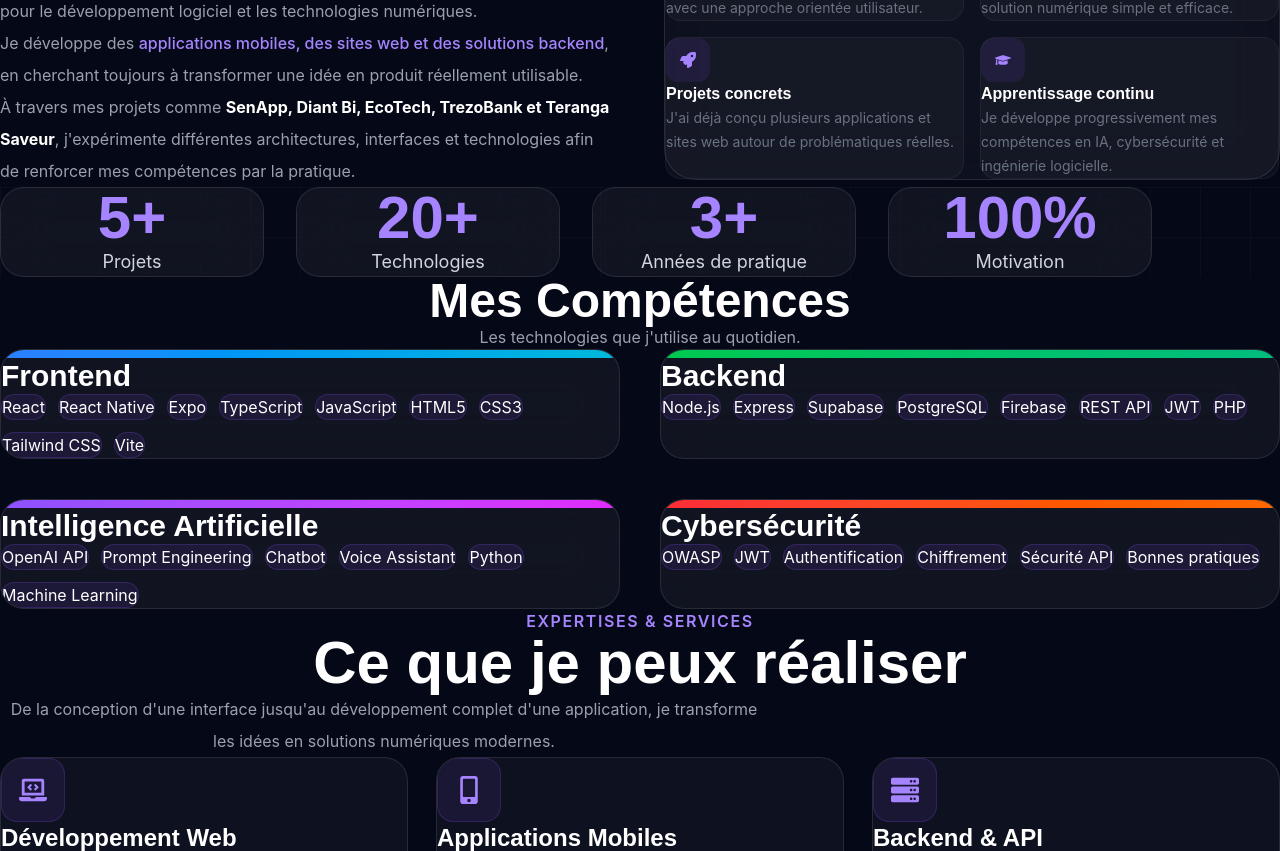
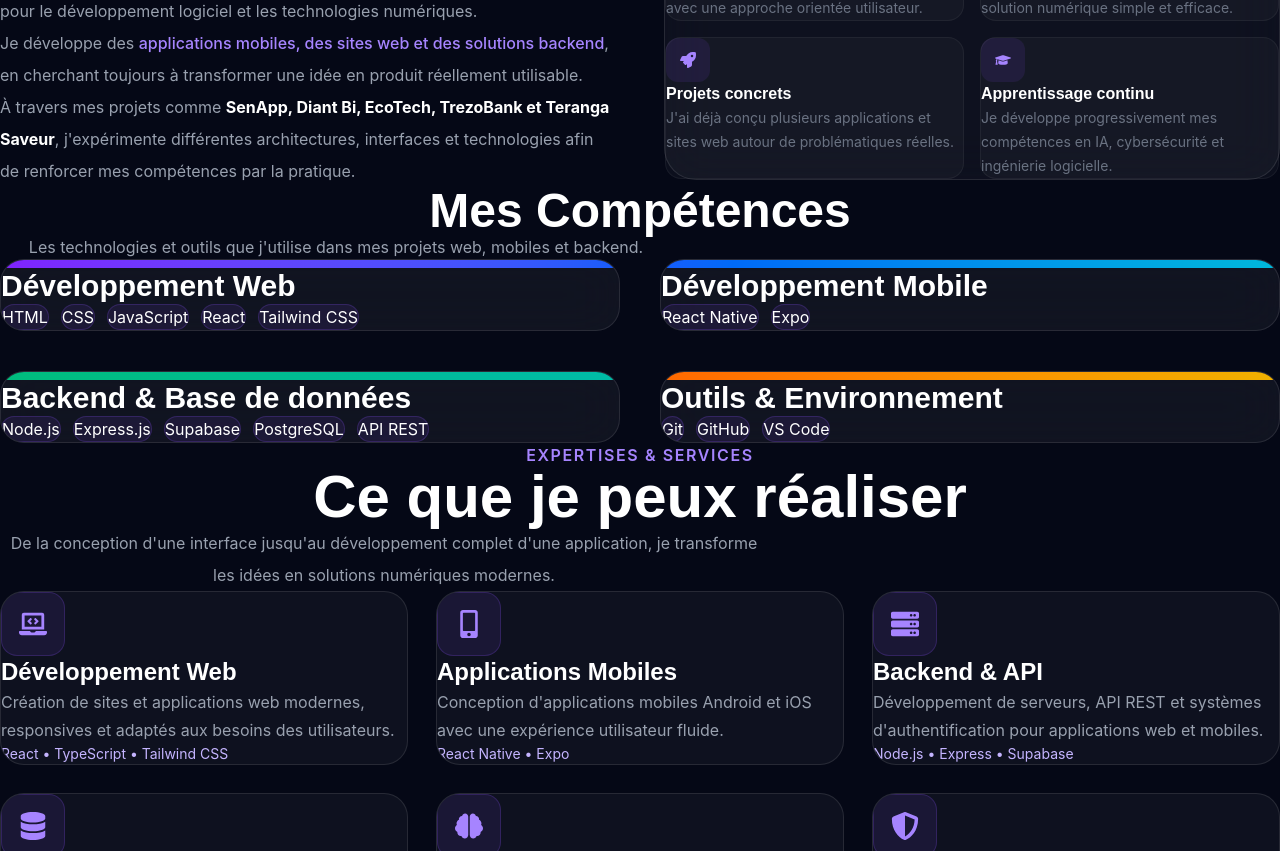
Before and after one commit to khadijandiayeeeh-cpu/portfolio, a React app: page / in a window 1280 px wide. Shown: the part 1049-1900 px from the top of the page. Built offline with nearby package versions, Linux system fonts and the light colour scheme; the HTML template or start-up script is replaced by a standard one.

Commit message:
Mise à jour du portfolio

```diff
--- a/src/components/SkillsSection.tsx
+++ b/src/components/SkillsSection.tsx
@@ -16,9 +16,11 @@ export default function SkillsSection() {
           Mes Compétences
         </motion.h2>
 
-        <p className="text-center text-gray-400 mt-6">
-          Les technologies que j'utilise au quotidien.
+        <p className="text-center text-gray-400 mt-6 max-w-2xl mx-auto">
+           Les technologies et outils que j'utilise dans mes projets web,
+           mobiles et backend.
         </p>
+
 
         <div className="grid lg:grid-cols-2 gap-10 mt-20">
 
--- a/src/components/sections/Hero.tsx
+++ b/src/components/sections/Hero.tsx
@@ -129,7 +129,7 @@ export default function Hero() {
                   2000,
                   "Passionnée d'IA",
                   2000,
-                  "Cybersécurité",
+                  "Passionnée de Cybersécurité",
                   2000,
                 ]}
                 repeat={Infinity}
@@ -161,7 +161,7 @@ export default function Hero() {
                 lg:mx-0
               "
             >
-              Je conçois des applications web et mobiles modernes,
+              Je conçois des sites web et des applications mobiles modernes,
               des plateformes numériques et des solutions intelligentes
               avec l'intelligence artificielle.
             </p>
@@ -182,6 +182,9 @@ export default function Hero() {
 
               {[
                 "React",
+                "Html",
+                "Css",
+                "Javascript",
                 "React Native",
                 "Node.js",
                 "Supabase",
--- a/src/data/achievements.ts
+++ b/src/data/achievements.ts
@@ -1,18 +1,18 @@
 export const achievements = [
   {
-    number: "07+",
+    number: "05+",
     title: "Projets réalisés",
     description: "Applications web, mobiles et plateformes."
   },
 
   {
-    number: "20+",
+    number: "18+",
     title: "Technologies",
     description: "Frontend, Backend, Mobile et Cloud."
   },
 
   {
-    number: "02",
+    number: "02+",
     title: "Applications mobiles",
     description: "Applications React Native."
   },
--- a/src/data/skills.ts
+++ b/src/data/skills.ts
@@ -1,58 +1,44 @@
 export const skillCategories = [
   {
-    title: "Frontend",
-    color: "from-blue-500 to-cyan-500",
+    title: "Développement Web",
+    color: "from-violet-600 to-blue-600",
     skills: [
+      "HTML",
+      "CSS",
+      "JavaScript",
       "React",
-      "React Native",
-      "Expo",
-      "TypeScript",
-      "JavaScript",
-      "HTML5",
-      "CSS3",
       "Tailwind CSS",
-      "Vite"
-    ]
+    ],
   },
 
   {
-    title: "Backend",
-    color: "from-green-500 to-emerald-500",
+    title: "Développement Mobile",
+    color: "from-blue-600 to-cyan-500",
     skills: [
-      "Node.js",
-      "Express",
-      "Supabase",
-      "PostgreSQL",
-      "Firebase",
-      "REST API",
-      "JWT",
-      "PHP"
-    ]
+      "React Native",
+      "Expo",
+    ],
   },
 
   {
-    title: "Intelligence Artificielle",
-    color: "from-violet-500 to-fuchsia-500",
+    title: "Backend & Base de données",
+    color: "from-emerald-500 to-teal-500",
     skills: [
-      "OpenAI API",
-      "Prompt Engineering",
-      "Chatbot",
-      "Voice Assistant",
-      "Python",
-      "Machine Learning"
-    ]
+      "Node.js",
+      "Express.js",
+      "Supabase",
+      "PostgreSQL",
+      "API REST",
+    ],
   },
 
   {
-    title: "Cybersécurité",
-    color: "from-red-500 to-orange-500",
+    title: "Outils & Environnement",
+    color: "from-orange-500 to-yellow-500",
     skills: [
-      "OWASP",
-      "JWT",
-      "Authentification",
-      "Chiffrement",
-      "Sécurité API",
-      "Bonnes pratiques"
-    ]
-  }
+      "Git",
+      "GitHub",
+      "VS Code",
+    ],
+  },
 ];
--- a/src/pages/Home.tsx
+++ b/src/pages/Home.tsx
@@ -1,7 +1,6 @@
 import Navbar from "../components/layout/Navbar";
 import Hero from "../components/sections/Hero";
 import About from "../components/sections/About";
-import Stats from "../components/Stats";
 import SkillsSection from "../components/SkillsSection";
 import ExpertiseServices from "../components/ExpertiseServices";
 import Projects from "../components/sections/Projects";
@@ -21,7 +20,7 @@ import Achievements from "../components/Achievements";
 import Certificates from "../components/Certificates";
 import CTA from "../components/CTA";
 import GlowBackground from "../components/GlowBackground";
-import Timeline from "../components/Timeline";
+
 
 export default function Home() {
   return (
@@ -38,7 +37,6 @@ export default function Home() {
 
       <About />
 
-      <Stats />
 
       <SkillsSection />
 
@@ -54,7 +52,6 @@ export default function Home() {
 
       <Projects />
 
-      <Timeline />
 
       <DownloadCV />
 
```
